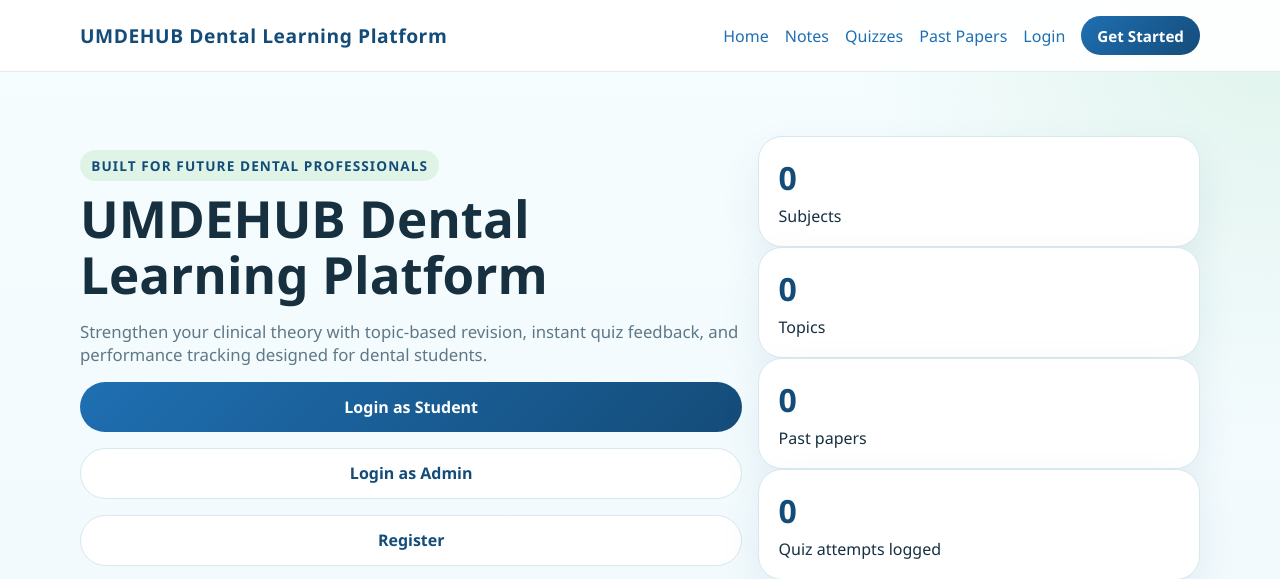
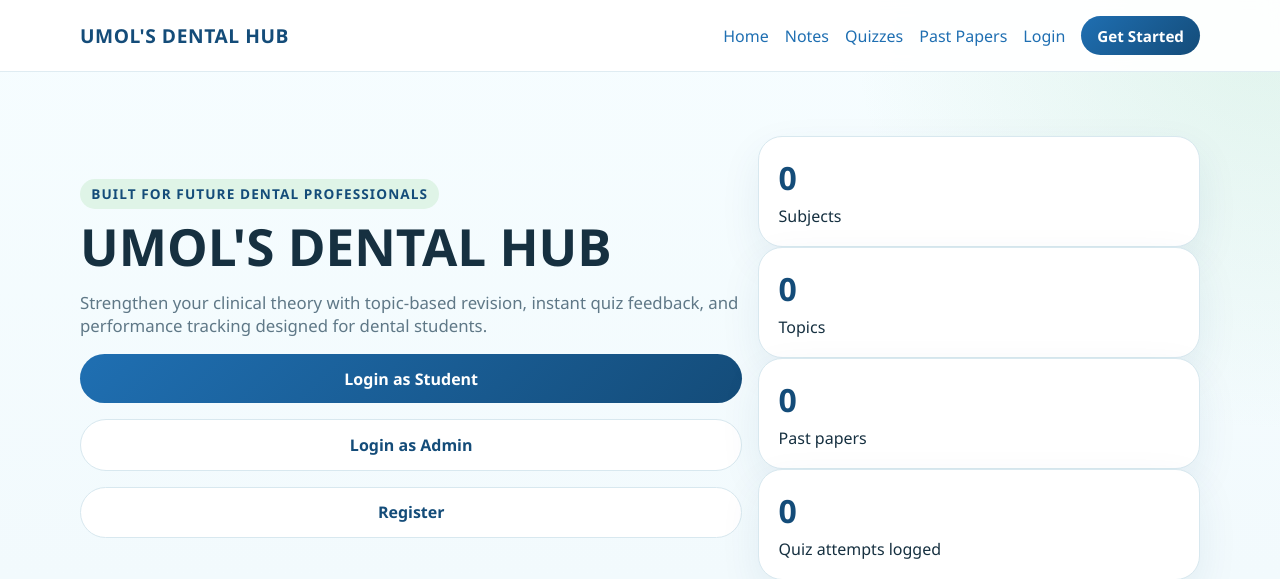
Before and after one commit to eiilorvabimrsu-cmd/UMDEHUB, a Django app: page / in a window 1280 px wide. Shown: the top 579 px of the page. Run offline with Django 4.2, Linux system fonts and the light colour scheme; data that the repository does not hold is empty.

Commit message:
Restore branding to UMOL'S DENTAL HUB and keep Render config ready

```diff
--- a/templates/base.html
+++ b/templates/base.html
@@ -4,14 +4,14 @@
 <head>
     <meta charset="UTF-8">
     <meta name="viewport" content="width=device-width, initial-scale=1.0">
-    <title>{% block title %}UMDEHUB Dental Learning Platform{% endblock %}</title>
+    <title>{% block title %}UMOL'S DENTAL HUB{% endblock %}</title>
     <link rel="stylesheet" href="{% static 'css/styles.css' %}">
 </head>
 <body>
     <header class="site-header">
         <div class="container">
             <nav class="navbar">
-                <a class="brand" href="{% url 'home' %}">UMDEHUB Dental Learning Platform</a>
+                <a class="brand" href="{% url 'home' %}">UMOL'S DENTAL HUB</a>
                 <button class="nav-toggle" type="button" aria-label="Toggle navigation" data-nav-toggle>Menu</button>
                 <div class="nav-links" data-nav-menu>
                     <a href="{% url 'home' %}">Home</a>
--- a/templates/dashboard/home.html
+++ b/templates/dashboard/home.html
@@ -1,12 +1,12 @@
 {% extends "base.html" %}
 
-{% block title %}UMDEHUB Dental Learning Platform{% endblock %}
+{% block title %}UMOL'S DENTAL HUB{% endblock %}
 
 {% block content %}
 <section class="hero">
     <div class="hero-copy">
         <span class="eyebrow">Built for future dental professionals</span>
-        <h1>UMDEHUB Dental Learning Platform</h1>
+        <h1>UMOL'S DENTAL HUB</h1>
         <p>Strengthen your clinical theory with topic-based revision, instant quiz feedback, and performance tracking designed for dental students.</p>
         <div class="hero-actions">
             <a class="button" href="{% url 'login' %}?role=student">Login as Student</a>
```
Also changed, not shown: README.md.
